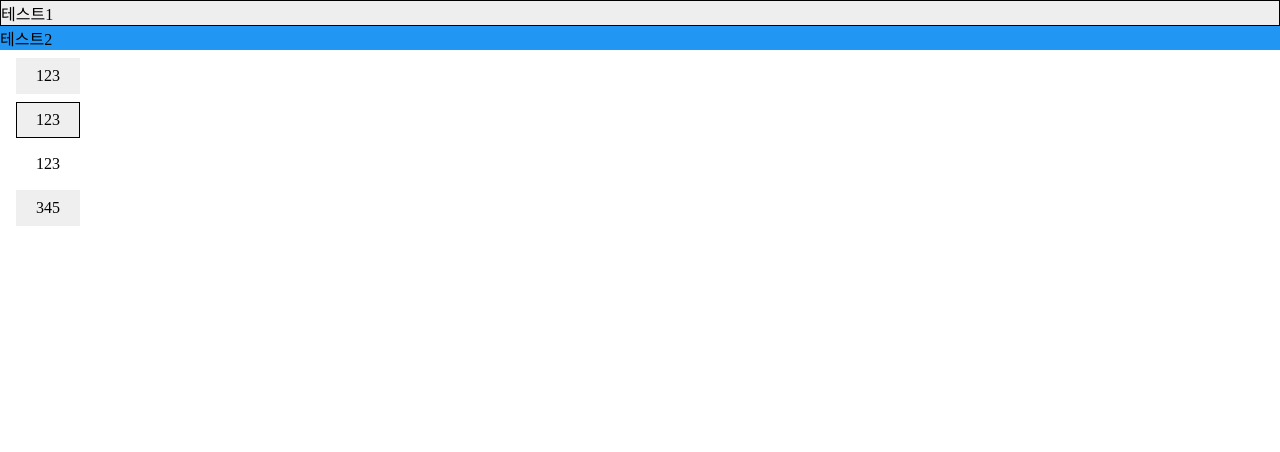
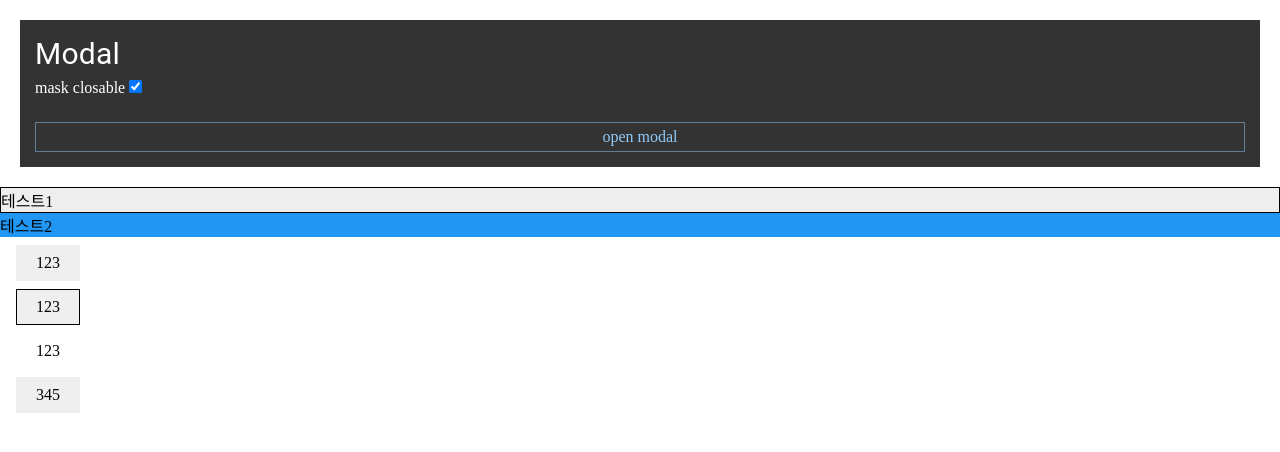
Before and after one commit to es6frontendstudy2021/cheese-ui-component, a React (Create React App) app: page / in a window 1280 px wide. Shown: the top 452 px of the page. Built offline with nearby package versions, Linux system fonts and the light colour scheme.

Commit message:
feat: Make modal component

```diff
--- a/src/App.jsx
+++ b/src/App.jsx
@@ -1,6 +1,7 @@
 import styled from '@emotion/styled';
 import React from 'react';
 import { Button } from './components/Button';
+import ModalCollection from './components/Modal/ModalCollection';
 
 const Test1 = styled.div`
   border: 1px solid black;
@@ -14,6 +15,7 @@ const Test2 = styled.div`
 function App() {
   return (
     <div className="App">
+      <ModalCollection></ModalCollection>
       <Test1>테스트1</Test1>
       <Test2>테스트2</Test2>
       <Button type="contained">123</Button>
--- /dev/null
+++ b/src/components/Modal/ModalCollection.jsx
@@ -0,0 +1,77 @@
+import React, { useState } from 'react';
+import styled from '@emotion/styled';
+import Modal from './index';
+
+export default function ModalCollection(props) {
+  const [visible, setVisible] = useState(false);
+  const [maskClosable, setMaskClosable] = useState(true);
+
+  const openModal = () => {
+    setVisible(true);
+  };
+
+  const closeModal = () => {
+    setVisible(false);
+  };
+
+  const toggleMaskClosable = () => {
+    setMaskClosable(!maskClosable);
+  };
+
+  /** style */
+  const ModalCollection = styled.section`
+    display: flex;
+    flex-direction: column;
+    margin: 20px;
+    padding: 15px;
+    background-color: #333;
+    color: #fff;
+  `;
+
+  const Title = styled.h1`
+    font-size: 30px;
+    font-family: 'Roboto', 'Helvetica', 'Arial', sans-serif;
+    font-weight: 400;
+    line-height: 1.235;
+    letter-spacing: 0.00735em;
+  `;
+
+  const ModalOptions = styled.section`
+    display: flex;
+    flex-direction: column;
+  `;
+
+  const ModalOptionLabel = styled.label`
+    margin: 5px 0px;
+  `;
+
+  const ShowUIButton = styled.button`
+    margin-top: 20px;
+    padding: 5px 15px;
+    border: 1px solid rgba(144, 202, 249, 0.5);
+    color: #90caf9;
+    background-color: transparent;
+  `;
+
+  return (
+    <ModalCollection>
+      <Title>Modal</Title>
+      <ModalOptions>
+        <ModalOptionLabel htmlFor="maskClosable">
+          mask closable
+          <input
+            id="maskClosable"
+            type="checkbox"
+            onChange={toggleMaskClosable}
+            checked={maskClosable}
+          />
+        </ModalOptionLabel>
+      </ModalOptions>
+      <ShowUIButton onClick={openModal}>open modal</ShowUIButton>
+      <Modal visible={visible} onClose={closeModal} maskClosable={maskClosable}>
+        <h1>MODAL TITLE</h1>
+        <p>MODAL CONTENT</p>
+      </Modal>
+    </ModalCollection>
+  );
+}
--- /dev/null
+++ b/src/components/Modal/index.jsx
@@ -0,0 +1,64 @@
+import React from 'react';
+import styled from '@emotion/styled';
+
+export default function Modal(props) {
+  const { visible, onClose, maskClosable, children } = props;
+
+  const Modal = styled.div`
+    position: fixed;
+    top: 0;
+    left: 0;
+    right: 0;
+    bottom: 0;
+    display: ${props.visible ? 'flex' : 'none'};
+    align-items: center;
+    justify-content: center;
+  `;
+
+  const ModalOverlay = styled.div`
+    position: fixed;
+    top: 0;
+    left: 0;
+    right: 0;
+    bottom: 0;
+    background-color: rgba(0, 0, 0, 0.4);
+  `;
+
+  const ModalContainer = styled.div`
+    position: relative;
+    padding: 20px 30px;
+    width: 50vw;
+    color: #fff;
+    background-color: #424242;
+    z-index: 9;
+  `;
+
+  const CloseButton = styled.button`
+    position: absolute;
+    right: 0px;
+    top: 0px;
+    width: 30px;
+    height: 30px;
+    border: none;
+  `;
+
+  const close = (e) => {
+    onClose?.();
+  };
+
+  Modal.defaultProps = {
+    closable: true,
+    maskClosable: true,
+    visible: false,
+  };
+
+  return (
+    <Modal visible={visible}>
+      <ModalOverlay onClick={maskClosable ? close : null} />
+      <ModalContainer>
+        <CloseButton onClick={close}>X</CloseButton>
+        {children}
+      </ModalContainer>
+    </Modal>
+  );
+}
```
